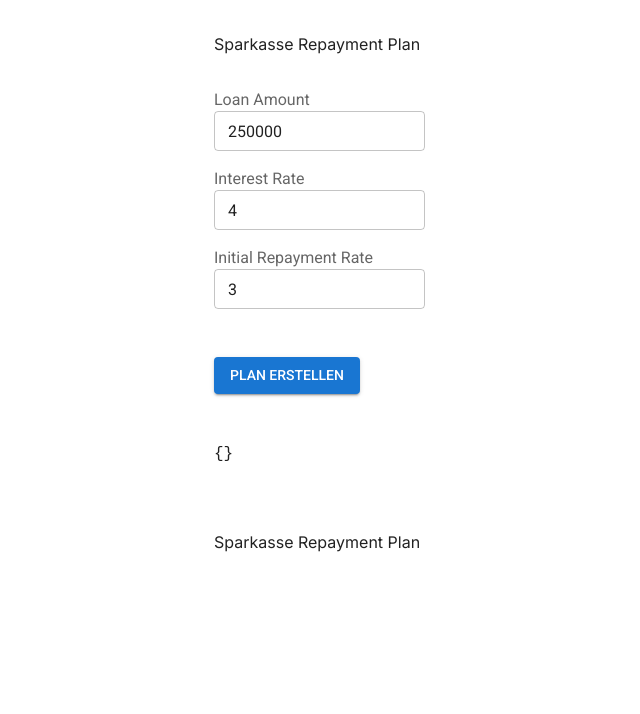
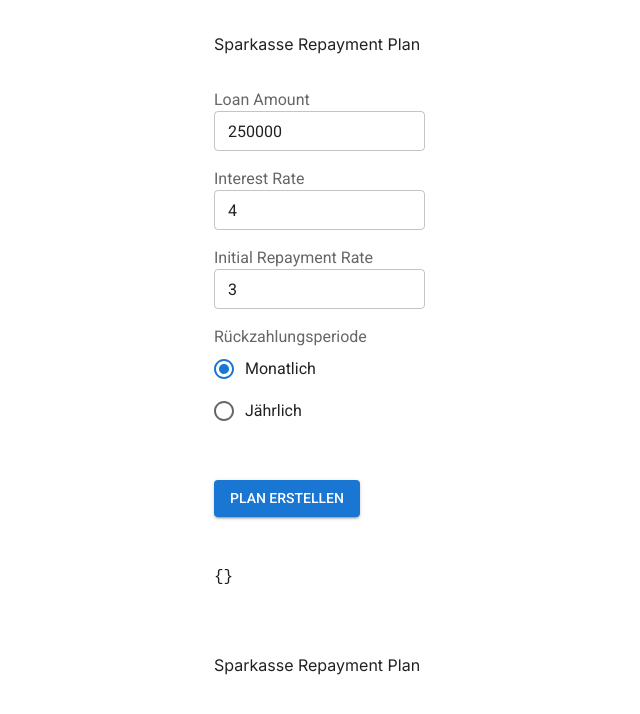
Before and after one commit to scsskid/repayment-plan, a Next.js app: page / in a window 1280 px wide. Shown: the top 714 px of the page, without its empty margins (0-640 px from the left). Built offline with nearby package versions, Linux system fonts and the light colour scheme.

Commit message:
period type radio

```diff
--- a/src/app/storeObject.ts
+++ b/src/app/storeObject.ts
@@ -1,3 +1,3 @@
-const loaner = Object.create(null);
+const store = Object.create(null);
 
-export default loaner;
+export default store;
--- a/src/components/Display.tsx
+++ b/src/components/Display.tsx
@@ -1,3 +1,5 @@
+// Todo: Types
+
 type Props = {
   data: any[];
 };
--- a/src/components/Form.tsx
+++ b/src/components/Form.tsx
@@ -1,10 +1,15 @@
 import { revalidatePath } from 'next/cache';
 import store from '../app/storeObject';
 import RepaymentPlan from '@/lib/RepaymentPlan';
-
+import Radio from '@mui/material/Radio';
+import RadioGroup from '@mui/material/RadioGroup';
+import FormControlLabel from '@mui/material/FormControlLabel';
+import FormControl from '@mui/material/FormControl';
 import { Button, TextField, FormLabel } from '@mui/material';
 import Box from '@mui/material/Box';
 import Stack from '@mui/material/Stack';
+
+import type { PeriodType } from '@/lib/RepaymentPlan';
 
 type Props = {};
 export default function Form({}: Props) {
@@ -15,19 +20,22 @@
     const loanAmount = Number(formData.get('loanAmount'));
     const interestRate = Number(formData.get('interestRate'));
     const initialRepaymentRate = Number(formData.get('initialRepaymentRate'));
+    const periodType = formData.get('periodType') as PeriodType;
 
     console.log('formData', formData);
     console.log({ loanAmount, interestRate, initialRepaymentRate });
 
-    if (!loanAmount || !interestRate || !initialRepaymentRate) {
+    if (!loanAmount || !interestRate || !initialRepaymentRate || !periodType) {
       throw new Error('Missing required form data');
     }
 
     store.data = new RepaymentPlan({
       loanAmount,
       interestRate,
-      initialRepaymentRate
+      initialRepaymentRate,
+      periodType
     });
+
     revalidatePath('/');
   };
 
@@ -70,6 +78,10 @@
         </div>
 
         <div className="form-element">
+          <PeriodTypeRadioButtonsGroup />
+        </div>
+
+        <div className="form-element">
           <Box sx={{ pt: 4 }} className="form-element">
             <Button type="submit" variant="contained">
               Plan erstellen
@@ -80,3 +92,25 @@
     </form>
   );
 }
+
+function PeriodTypeRadioButtonsGroup() {
+  return (
+    <FormControl>
+      <FormLabel id="period-type-radio-buttons-group-label">
+        Rückzahlungsperiode
+      </FormLabel>
+      <RadioGroup
+        aria-labelledby="Select Period Type"
+        defaultValue="monthly"
+        name="periodType"
+      >
+        <FormControlLabel
+          value="monthly"
+          control={<Radio />}
+          label="Monatlich"
+        />
+        <FormControlLabel value="annual" control={<Radio />} label="Jährlich" />
+      </RadioGroup>
+    </FormControl>
+  );
+}
--- a/src/lib/RepaymentPlan.ts
+++ b/src/lib/RepaymentPlan.ts
@@ -1,10 +1,10 @@
-type Period = 'annual' | 'monthly';
+export type PeriodType = 'annual' | 'monthly';
 
-type LoanerProps = {
+type Constructor = {
   loanAmount: number;
   interestRate: number;
   initialRepaymentRate: number;
-  period?: Period;
+  periodType?: PeriodType;
 };
 
 type LoanerEntry = {
@@ -16,37 +16,38 @@
   remainingLoanAmountAfterPeriod: number;
 };
 
-type Plan = {
-  period: Period;
-  loanAmount: number;
-  entries: LoanerEntry[];
+export type LoanerType = Constructor & {
+  repaymentEntries: LoanerEntry[];
 };
 
 export default class Loaner {
-  private period: Period;
-  private periodDivider: 12 | 1;
-  public plan: Plan;
-  private initialRepaymentRate: number;
-  private interestRate: number;
+  public periodType: PeriodType;
+  public initialRepaymentRate: number;
+  public interestRate: number;
+  public loanAmount: number;
+  public repaymentEntries: LoanerEntry[];
 
   constructor({
     initialRepaymentRate,
     interestRate,
     loanAmount,
-    period = 'annual'
-  }: LoanerProps) {
-    this.plan = { period, loanAmount, entries: [] };
+    periodType = 'annual'
+  }: Constructor) {
+    this.periodType = periodType;
+    this.loanAmount = loanAmount;
     this.initialRepaymentRate = initialRepaymentRate;
     this.interestRate = interestRate;
+    this.repaymentEntries = [];
 
     this.buildPlanEntries();
   }
 
   private buildPlanEntries() {
-    const { interestRate, initialRepaymentRate, plan } = this;
-    let { loanAmount: remainingLoanAmount } = plan;
+    const { interestRate, initialRepaymentRate, repaymentEntries } = this;
+    let { loanAmount: remainingLoanAmount } = this;
+
     let p = 0; // rename to periodIndex
-    const periodDivider = this.plan.period === 'monthly' ? 12 : 1;
+    const periodDivider = this.periodType === 'monthly' ? 12 : 1;
 
     // remainingLoanAmount is always measured at begin of period
     // set repayment to initial value (Year 0)
@@ -71,7 +72,7 @@
       }
 
       // push period entry to plan.entries
-      plan.entries.push({
+      repaymentEntries.push({
         p,
         remainingLoanAmount,
         annuity,
--- a/tsconfig.json
+++ b/tsconfig.json
@@ -12,6 +12,9 @@
     "resolveJsonModule": true,
     "isolatedModules": true,
     "jsx": "preserve",
+    "noImplicitAny": true,
+    "noImplicitThis": true,
+    "strictNullChecks": true,
     "incremental": true,
     "plugins": [
       {
```
